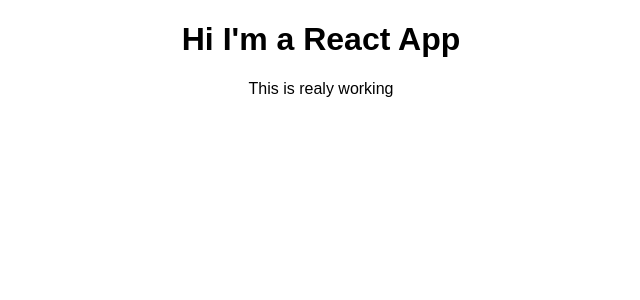
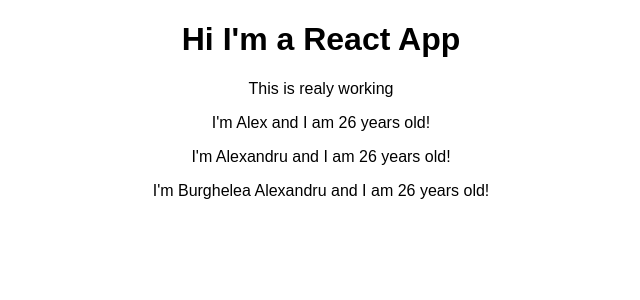
Before and after one commit to AlexBMA/reactWithMax, a React (Create React App) app in the folder firstApp/my-app/: page / in a window 1280 px wide. Shown: the top 300 px of the page, without its empty margins (319-959 px from the left). Built offline with nearby package versions, Linux system fonts and the light colour scheme.

Commit message:
new update

```diff
--- a/firstApp/my-app/src/App.js
+++ b/firstApp/my-app/src/App.js
@@ -8,6 +8,9 @@
       <div className="App">
         <h1>Hi I'm a React App </h1>
         <p>This is realy working</p>
+        <Person name="Alex" age="26"/>
+        <Person name="Alexandru" age="26"/>
+        <Person name="Burghelea Alexandru" age="26" >My Hobbies: Reading</Person>
       </div>
     );
     //return React.createElement('div',{className:'App'},React.createElement('h1',null,'Does this work now'),'I\'m a React App!!');
--- a/firstApp/my-app/src/Person/Person.js
+++ b/firstApp/my-app/src/Person/Person.js
@@ -1,7 +1,7 @@
 import React from 'react';
 
-const person = () => {
-    return <p>I'm a Person</p>
+const person = (props) => {
+    return <p>I'm  {props.name} and I am {props.age} years old!</p>
 };
 
 export default person;
```
